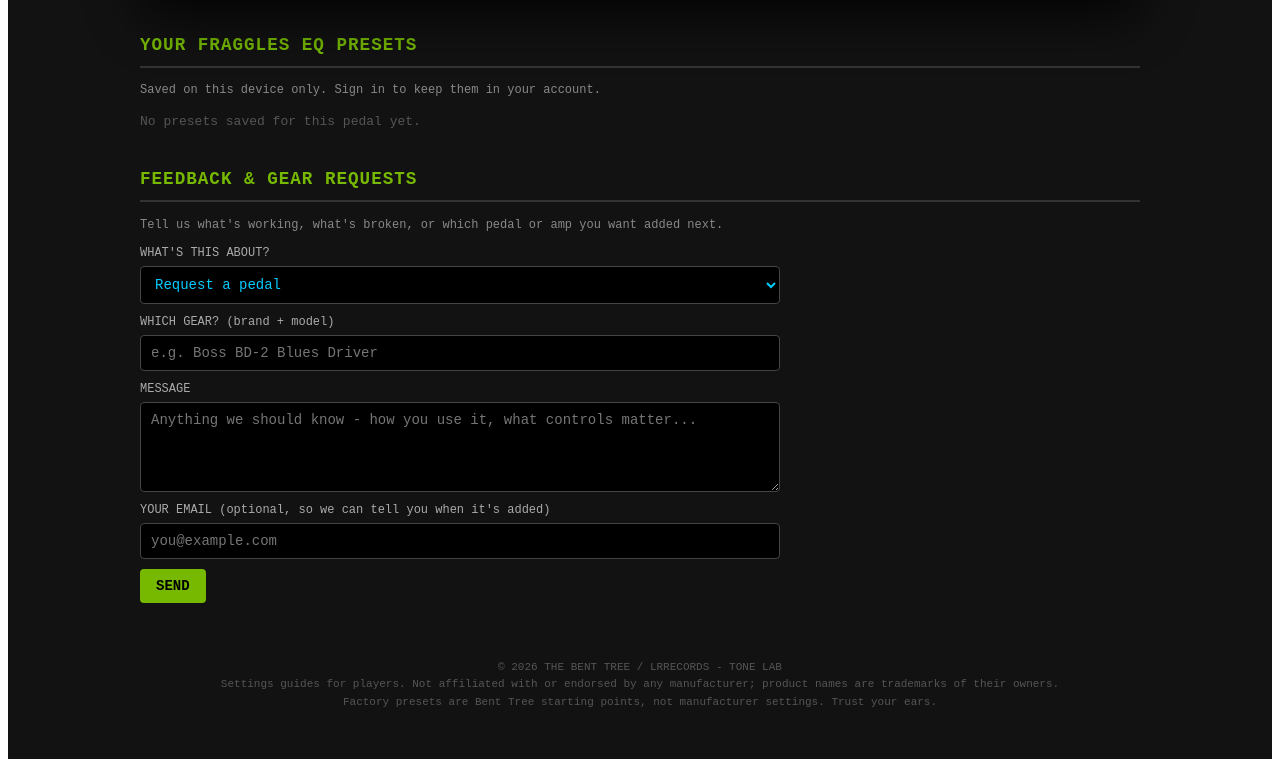
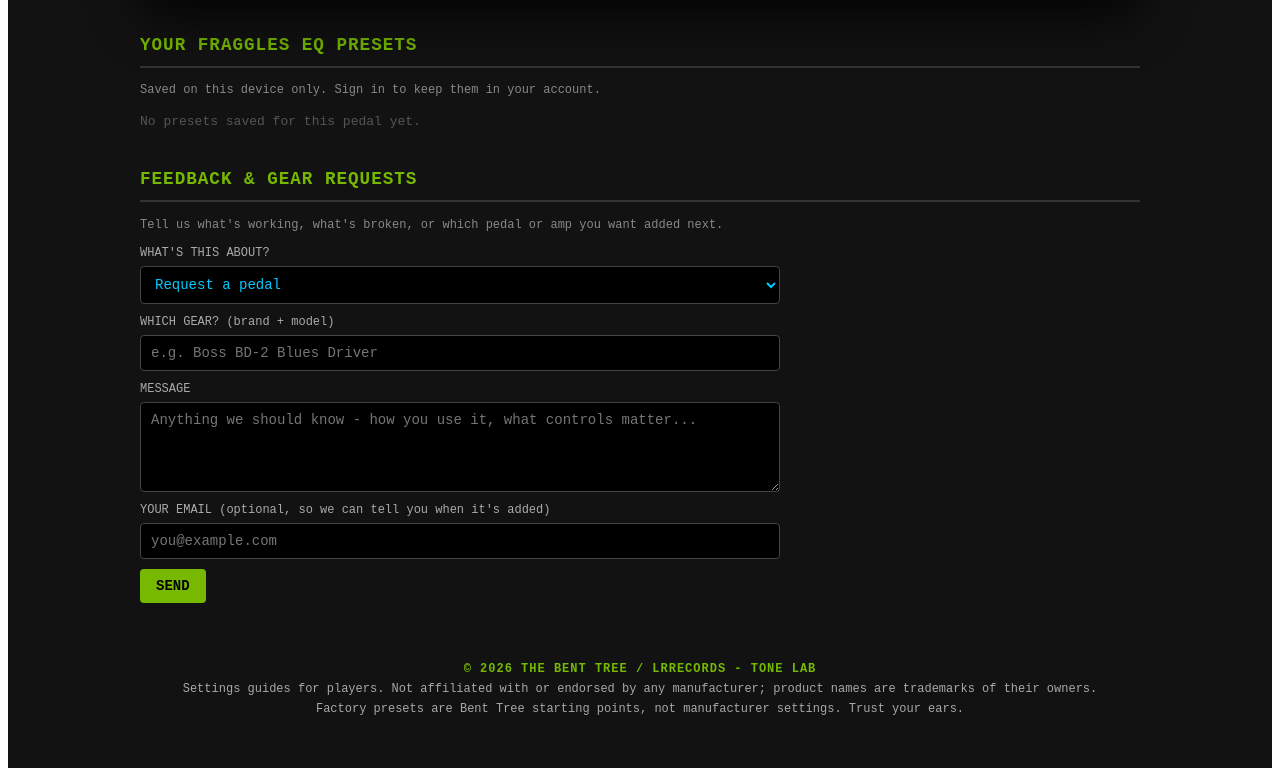
Before and after one commit to lrrecords/pedal_apps, a plain HTML site: page index.html in a window 1280 px wide. Shown: the part 981-1757 px from the top of the page. Drawn offline with nearby package versions, Linux system fonts and the light colour scheme.

Commit message:
Make footer text more visible (lighter grey, green copyright line)
Co-Authored-By: Claude Opus 5.5 <noreply@anthropic.com>
Claude-Session: https://claude.ai/code/session_01VMNtwD296FiqZz4P4WEvdU

```diff
--- a/index.html
+++ b/index.html
@@ -101,7 +101,8 @@
 #btlab .card h3{margin:0;color:#fff;letter-spacing:2px}
 #btlab .card input{width:100%}
 #btlab .link{background:none;border:none;color:var(--blue);cursor:pointer;font-size:12px;padding:0;text-decoration:underline}
-#btlab .foot{margin-top:56px;font-size:11px;color:#555;text-align:center;line-height:1.6}
+#btlab .foot{margin-top:56px;font-size:12px;color:#a8a8a8;text-align:center;line-height:1.7}
+#btlab .foot .copy{color:var(--green);font-weight:bold;letter-spacing:1px}
 @media (max-width:700px){
   #btlab .hdr h1{font-size:1.7rem}
   #btlab .enclosure{padding:18px 12px}
@@ -198,7 +199,7 @@
   </div>
 
   <div class="foot">
-    &copy; <span id="yr"></span> THE BENT TREE / LRRECORDS - TONE LAB<br>
+    <span class="copy">&copy; <span id="yr"></span> THE BENT TREE / LRRECORDS - TONE LAB</span><br>
     Settings guides for players. Not affiliated with or endorsed by any manufacturer; product names are trademarks of their owners.<br>
     Factory presets are Bent Tree starting points, not manufacturer settings. Trust your ears.
   </div>
```
